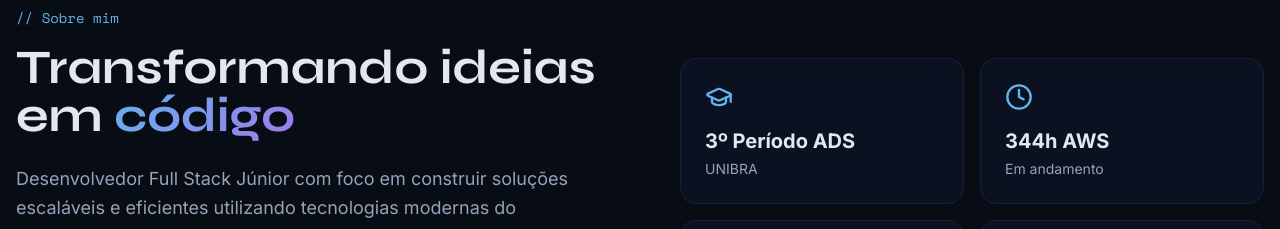
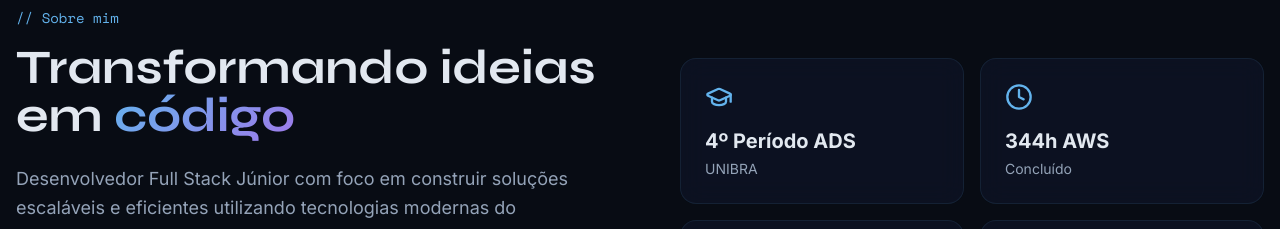
Before and after one commit to ConnorOmarley/portfolio, a Next.js app: page / in a window 1280 px wide. Shown: the part 920-1149 px from the top of the page. Built offline with nearby package versions, Linux system fonts and the light colour scheme.

Commit message:
Atualiza periodo para 4o e certificacao AWS como concluida

```diff
--- a/components/about.tsx
+++ b/components/about.tsx
@@ -5,13 +5,13 @@ import { GraduationCap, Clock, MapPin, Briefcase } from 'lucide-react'
 const stats = [
   {
     icon: GraduationCap,
-    label: '3º Período ADS',
+    label: '4º Período ADS',
     description: 'UNIBRA',
   },
   {
     icon: Clock,
     label: '344h AWS',
-    description: 'Em andamento',
+    description: 'Concluído',
   },
   {
     icon: MapPin,
--- a/components/certifications.tsx
+++ b/components/certifications.tsx
@@ -1,14 +1,14 @@
 "use client"
 
-import { Award, Clock } from 'lucide-react'
+import { Award, CheckCircle2 } from 'lucide-react'
 
 const certifications = [
   {
     title: 'AWS Cloud Practitioner',
     issuer: 'Amazon Web Services',
-    status: 'in-progress',
+    status: 'completed',
     hours: 344,
-    totalHours: 500,
+    totalHours: 344,
     description: 'Certificação fundamental de cloud computing que valida o conhecimento geral sobre AWS.',
     color: '#FF9900',
   },
@@ -56,9 +56,9 @@ export function Certifications() {
                     <h3 className="text-xl font-bold text-foreground">
                       {cert.title}
                     </h3>
-                    <span className="px-2 py-1 bg-amber-500/20 text-amber-400 text-xs rounded-full flex items-center gap-1">
-                      <Clock size={12} />
-                      Em andamento
+                    <span className="px-2 py-1 bg-emerald-500/20 text-emerald-400 text-xs rounded-full flex items-center gap-1">
+                      <CheckCircle2 size={12} />
+                      Concluído
                     </span>
                   </div>
 
```
